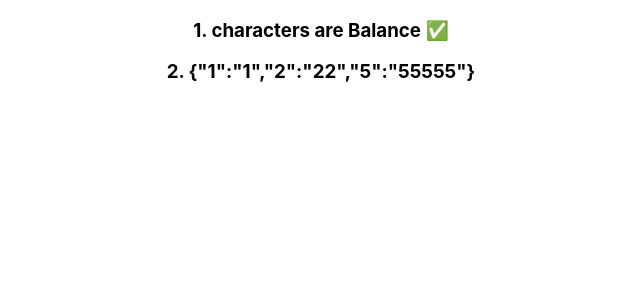
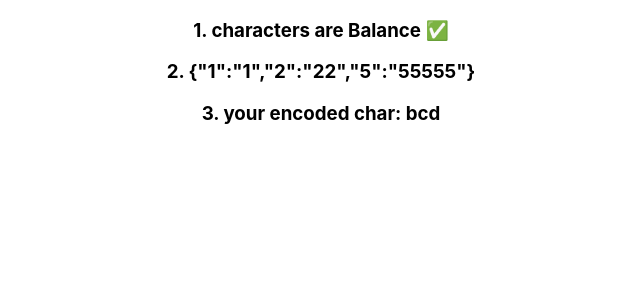
Before and after one commit to M-Hosseini80/mst-arman-challenges, a React (Create React App) app: page / in a window 1280 px wide. Shown: the top 300 px of the page, without its empty margins (319-959 px from the left). Built offline with nearby package versions, Linux system fonts and the light colour scheme.

Commit message:
third project, done!

```diff
--- a/src/App.js
+++ b/src/App.js
@@ -1,11 +1,15 @@
 import './App.css';
 import IsBalance from './components/Is-balance';
 import GetRepeatedInfo from './components/Get-repeated-info';
+import Encoder from './components/Encoder';
+
 function App() {
   return (
     <div className="App">
       <IsBalance input="(){{}}" />
       <GetRepeatedInfo number="125" />
+      <Encoder inputString="abz" repeatCount="2" />
+
     </div>
   );
 }
--- /dev/null
+++ b/src/components/Encoder.js
@@ -0,0 +1,23 @@
+import React from 'react'
+
+export default function Encoder({ inputString, repeatCount }) {
+    let result = "";
+    const alphabet = ["a", "b", "c", "d", "e", "f", "g", "h", "i", "j", "k", "l", "m", "n", "o", "p", "q", "r", "s", "t", "u", "v", "w", "x", "y", "z"];
+
+    // move last character of inputString to the first
+    let firstStep = inputString.slice(-1) + inputString.slice(0, -1)
+
+    // change result characters to next alphabet character of them
+    Object.keys(firstStep).map((index) => {
+
+        let alphabetChar = alphabet.indexOf(firstStep[index])
+        let nextAlphabet;
+        alphabetChar !== 25 ? nextAlphabet = parseInt(alphabetChar) + parseInt(repeatCount) : nextAlphabet = 0 + repeatCount - 1
+        result += alphabet[nextAlphabet]
+        // console.log('char: ', result[index], 'position of input in alphabet: ', alphabetChar, 'alphabet character: ', alphabet[alphabetChar], 'next alphabet char: ', alphabet[nextAlphabet])
+        return result;
+    })
+
+    console.log('[change characters and counts in App.js] |', result)
+    return (<h3>3. your encoded char: {result}</h3>);
+}
```
